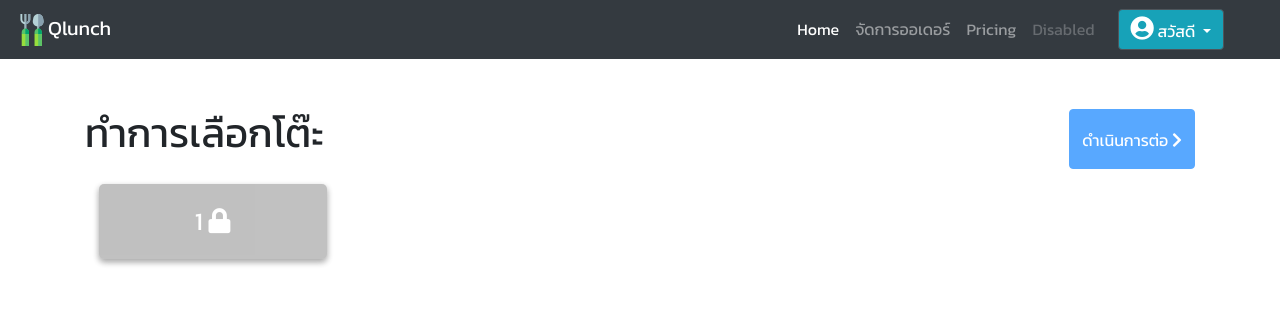
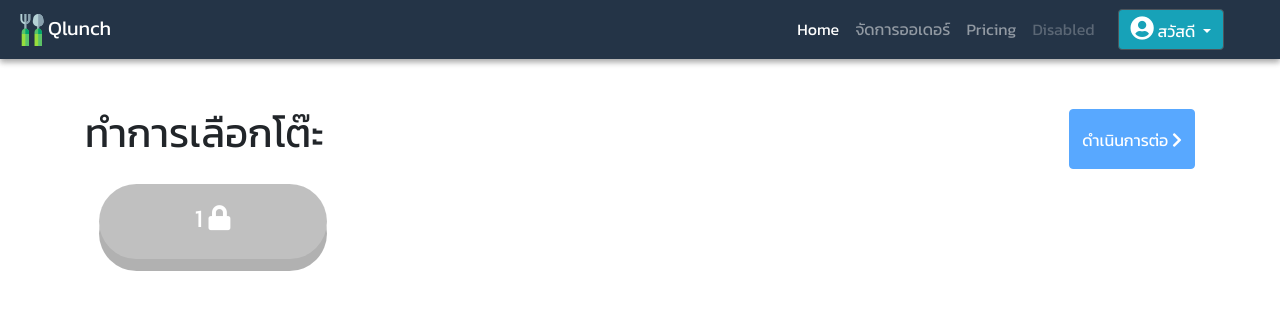
Before and after one commit to poohcid/Qlunch, a Django app: page /work_in/at_store/ in a window 1280 px wide. Shown: the top 310 px of the page. Run offline with Django 3.2, Linux system fonts and the light colour scheme; tables that the repository leaves empty hold one stand-in row (values such as "Sample post"); some libraries are stand-ins or nearby versions.

Commit message:
ตกแต่ง

```diff
--- a/templates/base.html
+++ b/templates/base.html
@@ -59,14 +59,17 @@
     ::-webkit-scrollbar-thumb:hover {
       background: #555;
     }
+    .navbar{
+      box-shadow: 0 3px 6px rgba(0,0,0,0.16), 0 3px 6px rgba(0,0,0,0.23);
+    }
   </style>
 
 </head>
 
 <body>
 
-  <nav class="navbar navbar-expand-lg navbar-dark bg-dark position-sticky"
-    style="position: fixed; top:0; width:100%; z-index:1;">
+  <nav class="navbar navbar-expand-lg navbar-dark position-sticky"
+    style="background: #243447; position: fixed; top:0; width:100%; z-index:1;">
     <a class="navbar-brand" href="/"><img src="{% static 'cutlery.png' %}" alt="logo">Qlunch</a>
     <button class="navbar-toggler" type="button" data-toggle="collapse" data-target="#navbarNav"
       aria-controls="navbarNav" aria-expanded="false" aria-label="Toggle navigation">
--- a/work_in/templates/work_in/at_store.html
+++ b/work_in/templates/work_in/at_store.html
@@ -4,10 +4,8 @@
     #table_list .col {
         text-align: center;
         height: 75px;
-        border-radius: 5px;
         margin: 15px 2.5%;
         font-size: 25px;
-        box-shadow: 0 3px 6px rgba(0,0,0,0.16), 0 3px 6px rgba(0,0,0,0.23);
         padding: 0px 0px;
 
     }
@@ -16,17 +14,20 @@
         width: 100%;
         height: 100%;
         border: 0;
-        border-radius: 5px;
+        border-radius: 40px;
         text-decoration: none;
         padding-top: 10x;
+        outline: none;
 
-        transition: 0.25s;
     }
 
     .activetable {
         background: #ff7272;
+        box-shadow: 0px 12px #AA7979;
         color: #fff;
-        transition: 0.25s;
+        position:relative;
+        padding:0;
+
     }
 
     .busytable {
@@ -34,13 +35,22 @@
         color: #fff;
         opacity: 0.3;
         pointer-events: none;
+        box-shadow: 0px 12px #000;
     }
 
-    .activetable:hover {
+    .activetable:active {
         background: #f19292;
-        box-shadow: 0 14px 28px rgba(0,0,0,0.25), 0 10px 10px rgba(0,0,0,0.22);
+        top: 5px;
+        box-shadow: 0px 5px #AA7979;
     }
 
+    .button_content{
+        width:100%;
+        height:100%;
+        border-radius: 40px;
+        padding-top:15px;
+        transition: 0.25s;
+    }
     @media screen and (max-width: 600px) {
         #table_list {
             margin-left: 4%;
@@ -92,9 +102,9 @@
     <div class="row row-cols-4 row-cols-sm-3 row-cols-md-5 " id="table_list">
         {% for t in table %}
         {% if t.status %}
-        <div class="col"><button class="busytable" type="button" onclick="select_order(this)" disabled>{{t.id}} <i class="fas fa-lock"></i></button></div>
+        <div class="col"><button class="busytable" type="button" onclick="select_order(this)" disabled><div class="button_content">{{t.id}} <i class="fas fa-lock"></i></div></button></div>
         {% else %}
-        <div class="col"><button class="activetable" type="button" onclick="select_order(this)">{{t.id}}</button></div>
+        <div class="col"><button class="activetable" type="button" onclick="select_order(this)"><div class="button_content">{{t.id}}</div></button></div>
         {% endif %}
         {% endfor %}
     </div>
@@ -106,18 +116,19 @@
     function select_order(button) {
         var div = document.querySelector(".hidden_div")
         var hidden_input;
-        if (button.style.border == "7px solid rgb(45, 45, 45)") {
-            button.style.border = "0px solid #333";
-            hidden_input = document.getElementById("t"+button.innerHTML)
+        if (button.firstElementChild.style.border == "7px solid rgb(45, 45, 45)") {
+            button.firstElementChild.style.border = "0px solid #333";
+            hidden_input = document.getElementById("t"+button.firstElementChild.innerHTML)
             hidden_input.remove()
             console.log(div)
         } else {
-            button.style.border = "7px solid rgb(45, 45, 45)";
+
+            button.firstElementChild.style.border = "7px solid rgb(45, 45, 45)";
             hidden_input = document.createElement("input")
             hidden_input.setAttribute("type", "text")
-            hidden_input.setAttribute("value", button.innerHTML)
-            hidden_input.setAttribute("name", "t"+button.innerHTML)
-            hidden_input.setAttribute("id", "t"+button.innerHTML)
+            hidden_input.setAttribute("value", button.firstElementChild.innerHTML)
+            hidden_input.setAttribute("name", "t"+button.firstElementChild.innerHTML)
+            hidden_input.setAttribute("id", "t"+button.firstElementChild.innerHTML)
             div.appendChild(hidden_input)
             console.log(div)
         }
```
